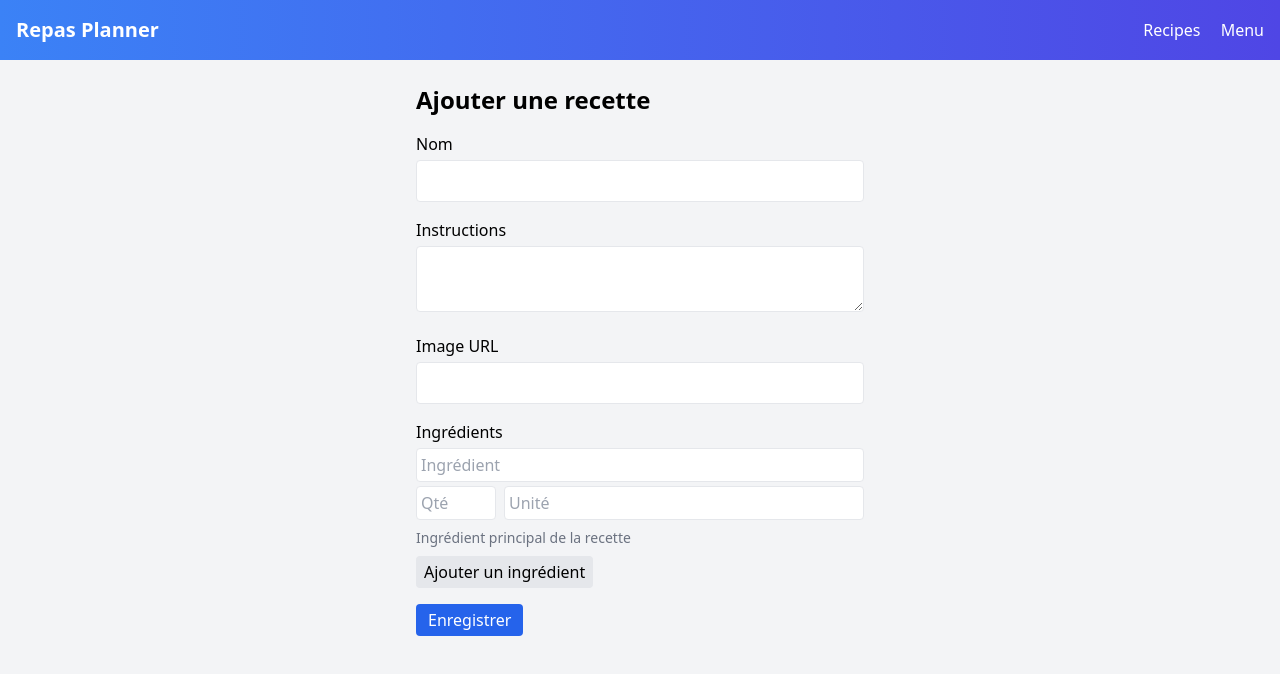
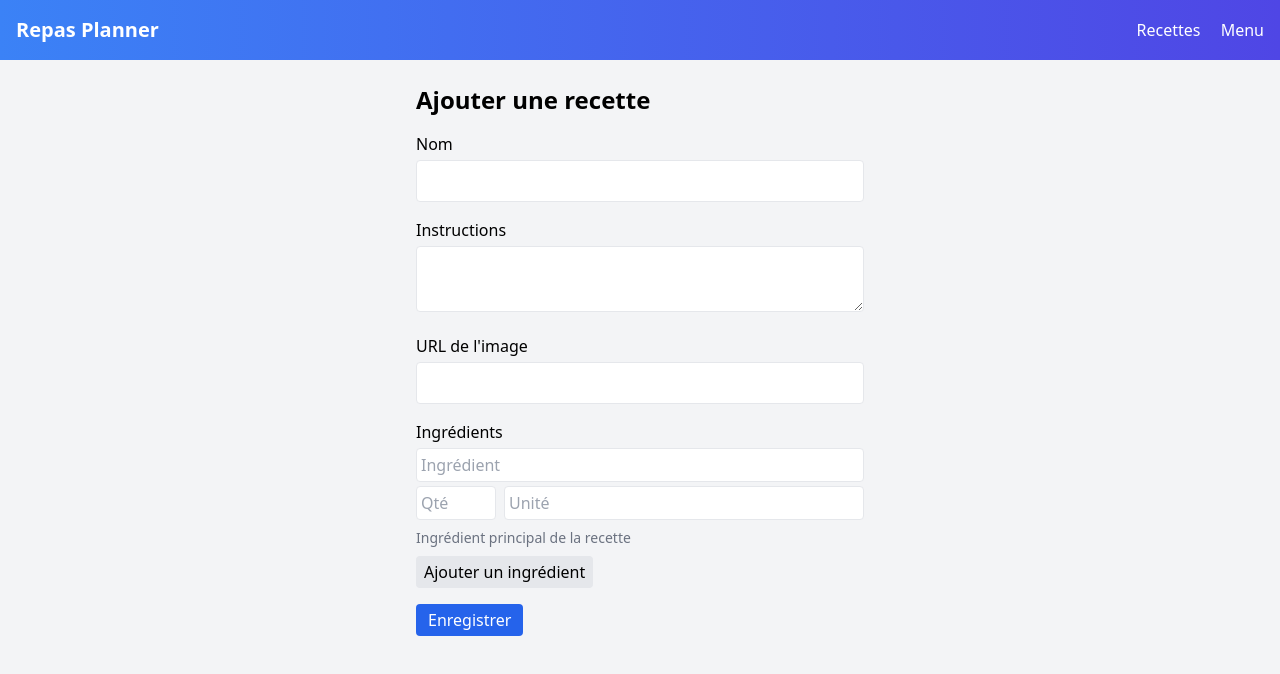
Before and after one commit to valcriss/repas-planner, a Vue app in the folder frontend/: page /recipes/add in a window 1280 px wide. Shown: the top 674 px of the page. Built offline with nearby package versions, Linux system fonts and the light colour scheme.

Commit message:
feat: translate UI to French (#33)

```diff
--- a/frontend/index.html
+++ b/frontend/index.html
@@ -1,10 +1,10 @@
 <!doctype html>
-<html lang="en">
+<html lang="fr">
   <head>
     <meta charset="UTF-8" />
     <link rel="icon" type="image/svg+xml" href="/vite.svg" />
     <meta name="viewport" content="width=device-width, initial-scale=1.0" />
-    <title>Vite + Vue + TS</title>
+    <title>Repas Planner</title>
   </head>
   <body class="min-h-screen bg-gray-50">
     <div id="app"></div>
--- a/frontend/src/App.vue
+++ b/frontend/src/App.vue
@@ -14,7 +14,7 @@ import { RouterLink, RouterView } from 'vue-router'
             to="/recipes"
             class="hover:underline"
           >
-            Recipes
+            Recettes
           </RouterLink>
           <RouterLink
             to="/menu"
--- a/frontend/src/pages/AddRecipePage.vue
+++ b/frontend/src/pages/AddRecipePage.vue
@@ -110,7 +110,7 @@ onMounted(async () => {
         />
       </div>
       <div>
-        <label class="block mb-1">Image URL</label>
+        <label class="block mb-1">URL de l'image</label>
         <input
           v-model="imageUrl"
           class="border rounded w-full p-2"
--- a/frontend/src/pages/RecipesPage.vue
+++ b/frontend/src/pages/RecipesPage.vue
@@ -50,7 +50,7 @@ onMounted(async () => {
   <div>
     <div class="flex items-center justify-between mb-4">
       <h1 class="text-2xl font-bold">
-        Recipes
+        Recettes
       </h1>
       <div class="flex gap-2">
         <RouterLink
@@ -64,7 +64,7 @@ onMounted(async () => {
           class="px-3 py-1 bg-green-600 text-white rounded"
           @click="showImport = true"
         >
-          Import/Export
+          Importer/Exporter
         </button>
       </div>
     </div>
@@ -77,7 +77,7 @@ onMounted(async () => {
       >
         <img
           :src="recipe.image_url || placeholderImg"
-          alt="Recipe image"
+          alt="Image de la recette"
           class="w-full h-32 object-cover rounded mb-2"
         >
         <h2 class="font-medium text-lg mb-1">
```
